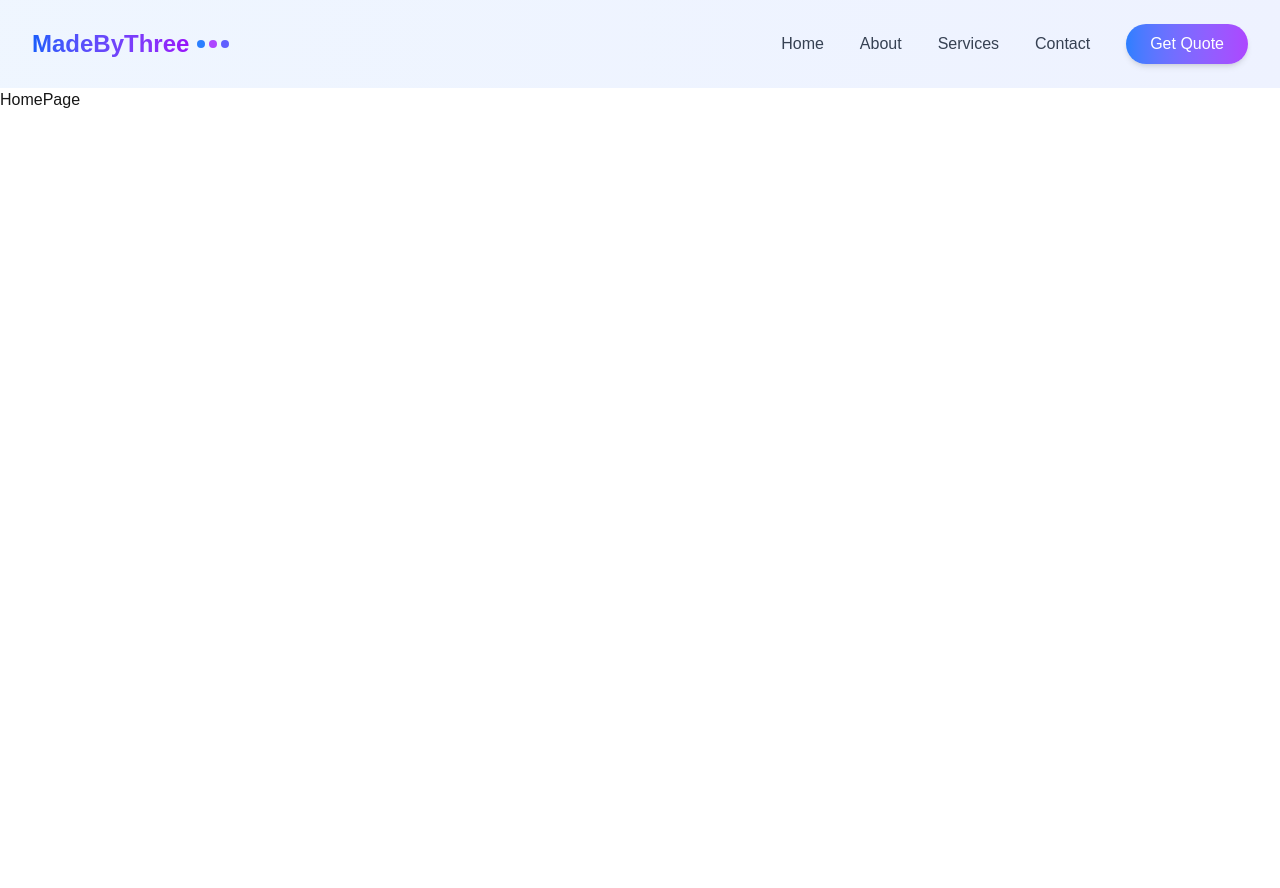
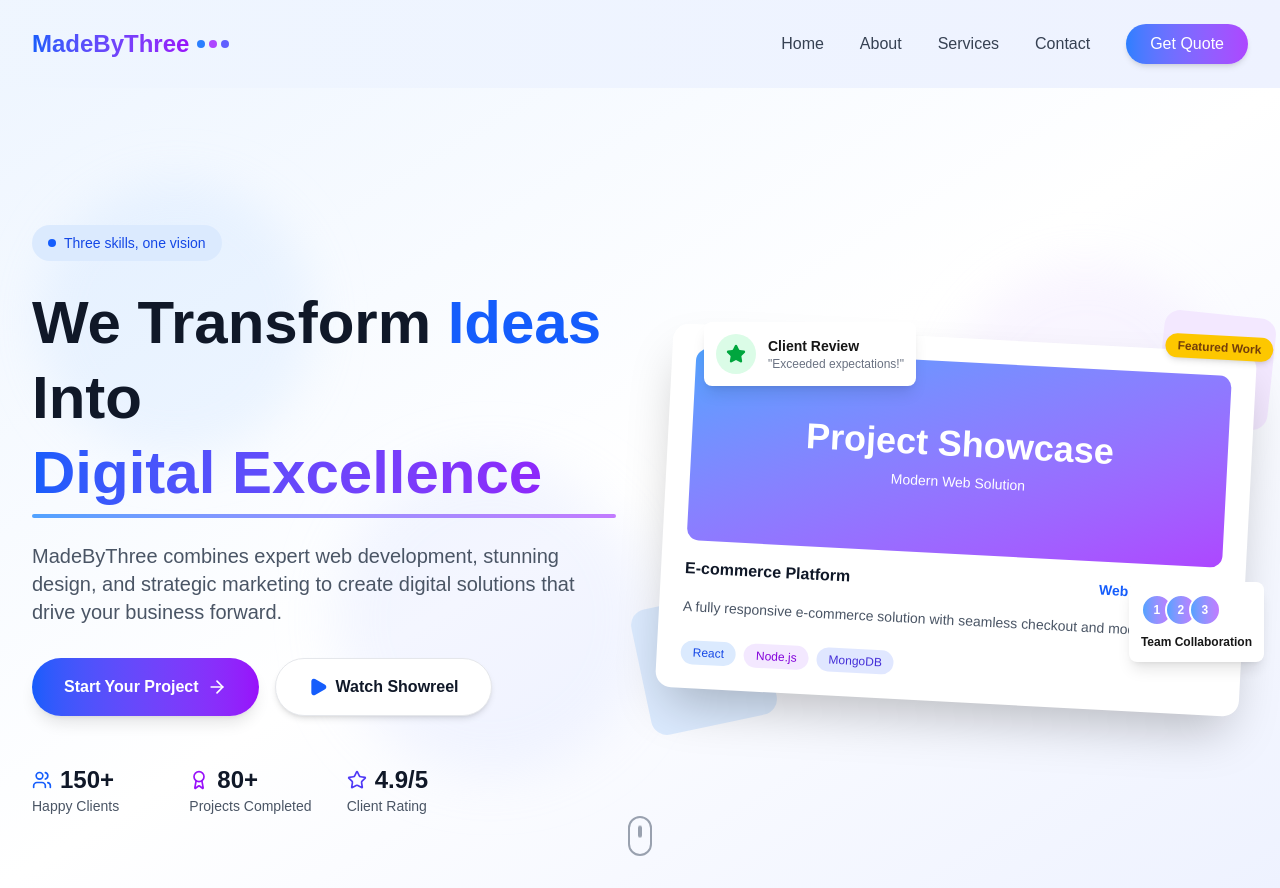
Before and after one commit to kajumac07/made-by-three, a Next.js app: page / in a window 1280 px wide. Before the commit the page ends 800 px from the top, so only its background shows below. Built offline with nearby package versions, Linux system fonts and the light colour scheme.

Commit message:
2. Hero Component design done.

```diff
--- a/app/(home)/page.tsx
+++ b/app/(home)/page.tsx
@@ -1,3 +1,9 @@
+import Hero from "@/components/HeroComponent";
+
 export default function HomePage() {
-  return <div>HomePage</div>;
+  return (
+    <main>
+      <Hero />
+    </main>
+  );
 }
--- /dev/null
+++ b/components/HeroComponent.tsx
@@ -0,0 +1,228 @@
+"use client";
+
+import { useState, useEffect } from "react";
+import Link from "next/link";
+import { ArrowRight, Play, Star, Award, Users } from "lucide-react";
+
+export default function Hero() {
+  const [currentText, setCurrentText] = useState(0);
+
+  const rotatingTexts = [
+    "Web Development",
+    "UI/UX Design",
+    "Digital Marketing",
+  ];
+
+  useEffect(() => {
+    const interval = setInterval(() => {
+      setCurrentText((prev) => (prev + 1) % rotatingTexts.length);
+    }, 3000);
+
+    return () => clearInterval(interval);
+  }, []);
+
+  return (
+    <section className="relative min-h-screen flex items-center justify-center overflow-hidden bg-gradient-to-br from-blue-50 via-white to-indigo-50 pt-16">
+      {/* Background decorative elements */}
+      <div className="absolute top-20 left-10 w-72 h-72 bg-blue-200 rounded-full mix-blend-multiply filter blur-xl opacity-20 animate-blob"></div>
+      <div className="absolute top-40 right-10 w-72 h-72 bg-purple-200 rounded-full mix-blend-multiply filter blur-xl opacity-20 animate-blob animation-delay-2000"></div>
+      <div className="absolute bottom-20 left-1/4 w-72 h-72 bg-indigo-200 rounded-full mix-blend-multiply filter blur-xl opacity-20 animate-blob animation-delay-4000"></div>
+
+      <div className="relative z-10 container mx-auto px-4 sm:px-6 lg:px-8">
+        <div className="flex flex-col lg:flex-row items-center justify-between gap-12">
+          {/* Left content */}
+          <div className="lg:w-1/2 text-center lg:text-left">
+            <div className="mb-6 inline-flex items-center px-4 py-2 rounded-full bg-blue-100 text-blue-700 font-medium text-sm">
+              <span className="w-2 h-2 bg-blue-600 rounded-full mr-2"></span>
+              Three skills, one vision
+            </div>
+
+            <h1 className="text-4xl sm:text-5xl md:text-6xl font-bold text-gray-900 leading-tight mb-6">
+              We Transform <span className="text-blue-600">Ideas</span> Into
+              <span className="relative">
+                <span className="block text-transparent bg-clip-text bg-gradient-to-r from-blue-600 to-purple-600">
+                  Digital Excellence
+                </span>
+                <div className="h-1 w-full bg-gradient-to-r from-blue-400 to-purple-400 rounded-full mt-1"></div>
+              </span>
+            </h1>
+
+            <p className="text-xl text-gray-600 mb-8 max-w-2xl">
+              MadeByThree combines expert web development, stunning design, and
+              strategic marketing to create digital solutions that drive your
+              business forward.
+            </p>
+
+            <div className="flex flex-col sm:flex-row gap-4 mb-12">
+              <Link
+                href="/contact"
+                className="group flex items-center justify-center gap-2 px-8 py-4 bg-gradient-to-r from-blue-600 to-purple-600 text-white font-semibold rounded-full shadow-lg hover:shadow-xl transform hover:-translate-y-0.5 transition-all duration-300"
+              >
+                Start Your Project
+                <ArrowRight
+                  size={20}
+                  className="group-hover:translate-x-1 transition-transform"
+                />
+              </Link>
+
+              <button className="group flex items-center justify-center gap-2 px-8 py-4 bg-white text-gray-900 font-semibold rounded-full shadow-md hover:shadow-lg border border-gray-200 transition-all duration-300">
+                <Play size={20} className="text-blue-600" fill="currentColor" />
+                Watch Showreel
+              </button>
+            </div>
+
+            {/* Stats */}
+            <div className="grid grid-cols-2 md:grid-cols-3 gap-6 max-w-md">
+              <div className="text-center lg:text-left">
+                <div className="flex items-center justify-center lg:justify-start">
+                  <Users className="text-blue-600 mr-2" size={20} />
+                  <span className="text-2xl font-bold text-gray-900">150+</span>
+                </div>
+                <p className="text-gray-600 text-sm">Happy Clients</p>
+              </div>
+
+              <div className="text-center lg:text-left">
+                <div className="flex items-center justify-center lg:justify-start">
+                  <Award className="text-purple-600 mr-2" size={20} />
+                  <span className="text-2xl font-bold text-gray-900">80+</span>
+                </div>
+                <p className="text-gray-600 text-sm">Projects Completed</p>
+              </div>
+
+              <div className="text-center lg:text-left col-span-2 md:col-span-1">
+                <div className="flex items-center justify-center lg:justify-start">
+                  <Star className="text-indigo-600 mr-2" size={20} />
+                  <span className="text-2xl font-bold text-gray-900">
+                    4.9/5
+                  </span>
+                </div>
+                <p className="text-gray-600 text-sm">Client Rating</p>
+              </div>
+            </div>
+          </div>
+
+          {/* Right content - visual element */}
+          <div className="lg:w-1/2 relative">
+            <div className="relative">
+              {/* Main card */}
+              <div className="relative bg-white rounded-2xl shadow-2xl p-6 transform rotate-3">
+                <div className="absolute -top-4 -right-4 bg-yellow-400 text-yellow-900 text-xs font-bold px-3 py-1 rounded-full shadow-md">
+                  Featured Work
+                </div>
+
+                <div className="mb-4 h-48 bg-gradient-to-br from-blue-400 to-purple-500 rounded-xl overflow-hidden">
+                  <div className="h-full flex items-center justify-center">
+                    <div className="text-white text-center">
+                      <div className="text-4xl font-bold mb-2">
+                        Project Showcase
+                      </div>
+                      <div className="text-sm">Modern Web Solution</div>
+                    </div>
+                  </div>
+                </div>
+
+                <div className="flex justify-between items-center mb-4">
+                  <h3 className="font-bold text-gray-900">
+                    E-commerce Platform
+                  </h3>
+                  <span className="text-sm text-blue-600 font-semibold">
+                    Web Dev + Design
+                  </span>
+                </div>
+
+                <p className="text-gray-600 text-sm mb-6">
+                  A fully responsive e-commerce solution with seamless checkout
+                  and modern UI.
+                </p>
+
+                <div className="flex gap-2">
+                  <span className="px-3 py-1 bg-blue-100 text-blue-700 text-xs rounded-full">
+                    React
+                  </span>
+                  <span className="px-3 py-1 bg-purple-100 text-purple-700 text-xs rounded-full">
+                    Node.js
+                  </span>
+                  <span className="px-3 py-1 bg-indigo-100 text-indigo-700 text-xs rounded-full">
+                    MongoDB
+                  </span>
+                </div>
+              </div>
+
+              {/* Decorative elements */}
+              <div className="absolute -bottom-6 -left-6 w-32 h-32 bg-blue-100 rounded-2xl transform -rotate-12 z-[-1]"></div>
+              <div className="absolute -top-6 -right-6 w-28 h-28 bg-purple-100 rounded-2xl transform rotate-6 z-[-1]"></div>
+            </div>
+
+            {/* Floating elements */}
+            <div className="absolute -top-4 left-10 bg-white p-3 rounded-lg shadow-lg flex items-center">
+              <div className="mr-3">
+                <div className="w-10 h-10 bg-green-100 rounded-full flex items-center justify-center">
+                  <Star
+                    className="text-green-600"
+                    size={20}
+                    fill="currentColor"
+                  />
+                </div>
+              </div>
+              <div>
+                <div className="text-sm font-semibold">Client Review</div>
+                <div className="text-xs text-gray-500">
+                  &quot;Exceeded expectations!&quot;
+                </div>
+              </div>
+            </div>
+
+            <div className="absolute bottom-10 -right-4 bg-white p-3 rounded-lg shadow-lg">
+              <div className="flex">
+                {[1, 2, 3].map((item) => (
+                  <div
+                    key={item}
+                    className="w-8 h-8 bg-gradient-to-r from-blue-400 to-purple-400 rounded-full flex items-center justify-center text-white text-xs font-bold -ml-2 first:ml-0 border-2 border-white"
+                  >
+                    {item}
+                  </div>
+                ))}
+              </div>
+              <div className="text-xs font-semibold mt-2">
+                Team Collaboration
+              </div>
+            </div>
+          </div>
+        </div>
+      </div>
+
+      {/* Scroll indicator */}
+      <div className="absolute bottom-8 left-1/2 transform -translate-x-1/2">
+        <div className="w-6 h-10 border-2 border-gray-400 rounded-full flex justify-center">
+          <div className="w-1 h-3 bg-gray-400 rounded-full mt-2 animate-bounce"></div>
+        </div>
+      </div>
+
+      <style jsx>{`
+        @keyframes blob {
+          0% {
+            transform: translate(0px, 0px) scale(1);
+          }
+          33% {
+            transform: translate(30px, -50px) scale(1.1);
+          }
+          66% {
+            transform: translate(-20px, 20px) scale(0.9);
+          }
+          100% {
+            transform: translate(0px, 0px) scale(1);
+          }
+        }
+        .animate-blob {
+          animation: blob 7s infinite;
+        }
+        .animation-delay-2000 {
+          animation-delay: 2s;
+        }
+        .animation-delay-4000 {
+          animation-delay: 4s;
+        }
+      `}</style>
+    </section>
+  );
+}
```
